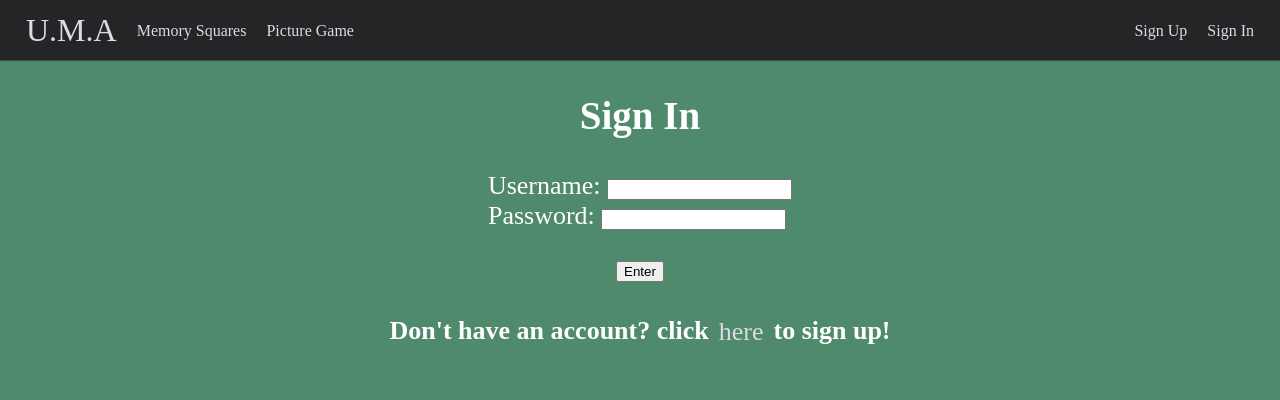
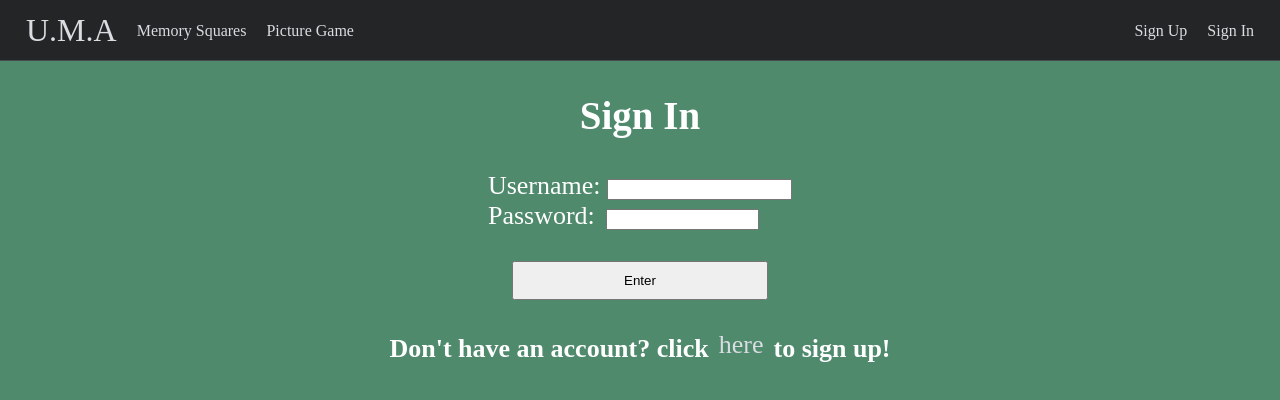
Before and after one commit to adithya-somasundaram/uma, a React (Create React App) app: page /sign-in in a window 1280 px wide. Shown: the top 400 px of the page. Built offline with nearby package versions, Linux system fonts and the light colour scheme.

Commit message:
sign in page v1

```diff
--- a/src/components/sign-in.js
+++ b/src/components/sign-in.js
@@ -21,9 +21,19 @@ function SignIn() {
 
     const link = {
         float : 'left',
-        marginTop : '35px',
+        marginTop : '30px',
         paddingLeft : '10px',
         paddingRight : '10px'
+    }
+
+    const enter = {
+        padding : '10px',
+        width : '20%'
+    }
+
+    const test = {
+        width : '145px',
+        marginLeft : '5px'
     }
 
     // display sign in form if user not signed in
@@ -36,10 +46,10 @@ function SignIn() {
                     <input id='username' type='text' onChange={() => { setUname(document.getElementById('username').value) }} />
                     <br></br>
                     <label>Password: </label>
-                    <input id='password' type='password' onChange={() => { setPname(document.getElementById('password').value) }} />
+                    <input style={test}id='password' type='password' onChange={() => { setPname(document.getElementById('password').value) }} />
                 </div>
                 <br></br>
-                <button onClick={() => {
+                <button style={enter} onClick={() => {
                     var ref = fire.firestore().collection('users').doc(u_name);
 
                     ref.get().then(function (doc) {
```
